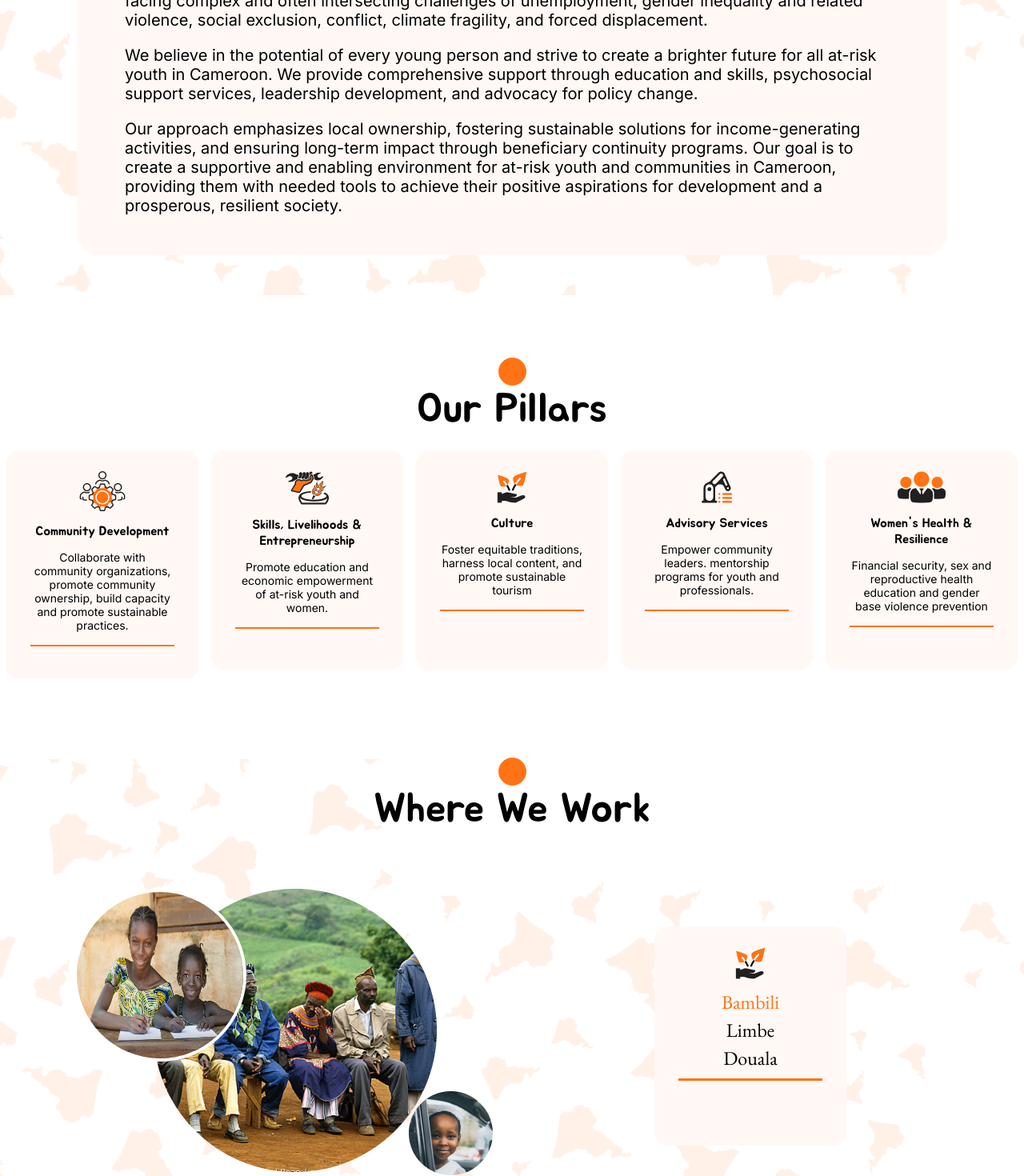
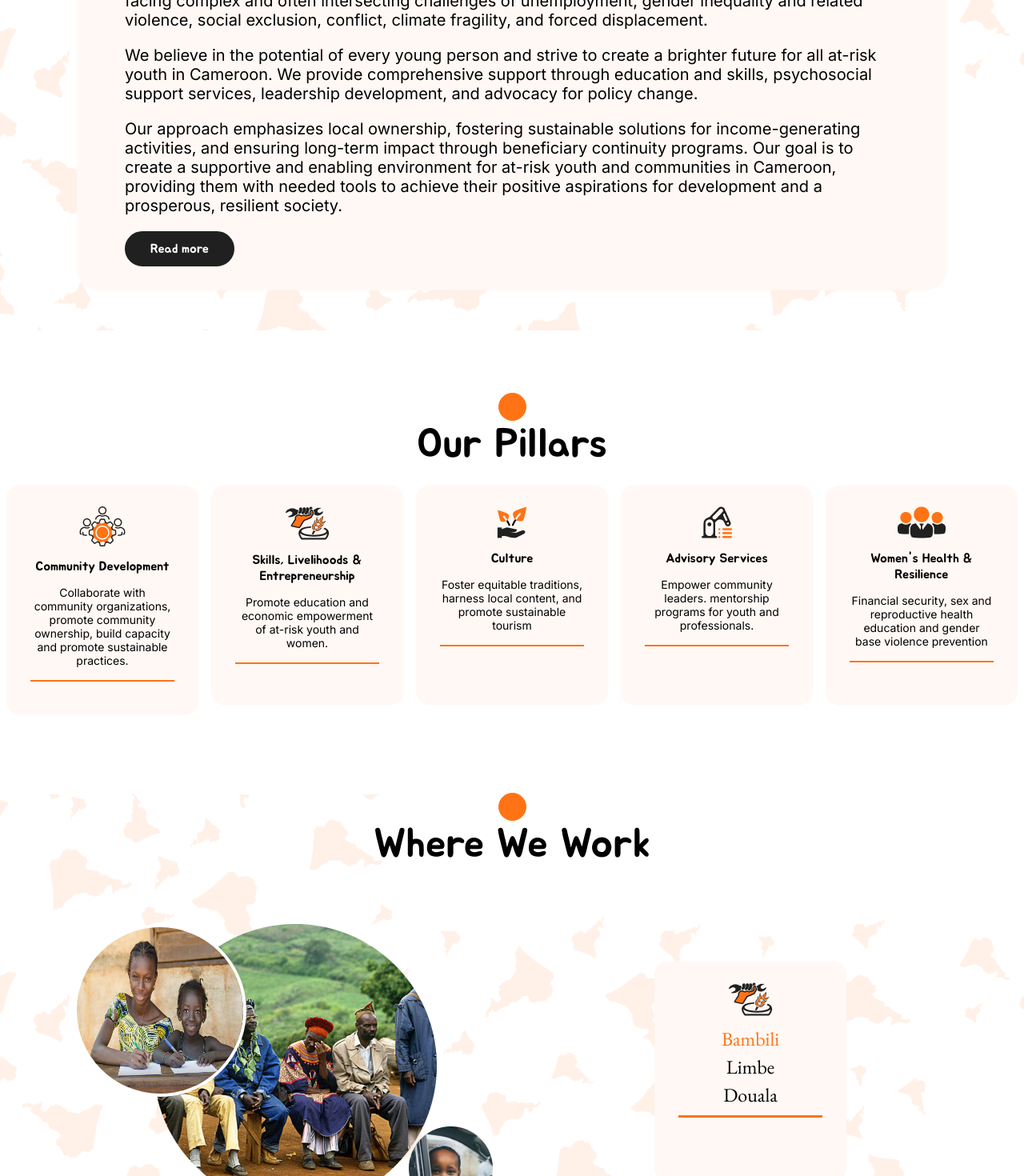
Before and after one commit to TraitzTech/ANfoundation, a React (Create React App) app: page / in a window 1280 px wide. Shown: the part 737-2207 px from the top of the page at 80% size. Built offline with nearby package versions, Linux system fonts and the light colour scheme.

Commit message:
changes to button

```diff
--- a/src/components/where-we-work/Whewework.jsx
+++ b/src/components/where-we-work/Whewework.jsx
@@ -3,6 +3,7 @@ import "./wherewework.css";
 import { Link } from "react-router-dom";
 
 import Title from "../title/Title";
+import Button from "../button/Button";
 
 const Whewework = () => {
   return (
@@ -35,6 +36,9 @@ const Whewework = () => {
             resilient society.{" "}
           </p>
         </p>
+        <a href="#" target="__blank">
+          <Button content={"Read more"} />
+        </a>
       </div>
     </div>
   );
--- a/src/components/whoweare/Whoweare.jsx
+++ b/src/components/whoweare/Whoweare.jsx
@@ -11,6 +11,7 @@ import child from "../../assets/girls.jpg";
 import Title from "../title/Title";
 import Button from "../button/Button";
 import Pillarcard from "../pillarcards/Pillarcard";
+import image from "../../assets/skills.png";
 
 const Whoweare = () => {
   return (
@@ -25,7 +26,7 @@ const Whoweare = () => {
 
         <div className="who-we-are-right">
           <Pillarcard
-            bgImage={culture}
+            bgImage={image}
             headercontent1="Bambili"
             headercontent2="Limbe"
             headercontent3="Douala"
```
